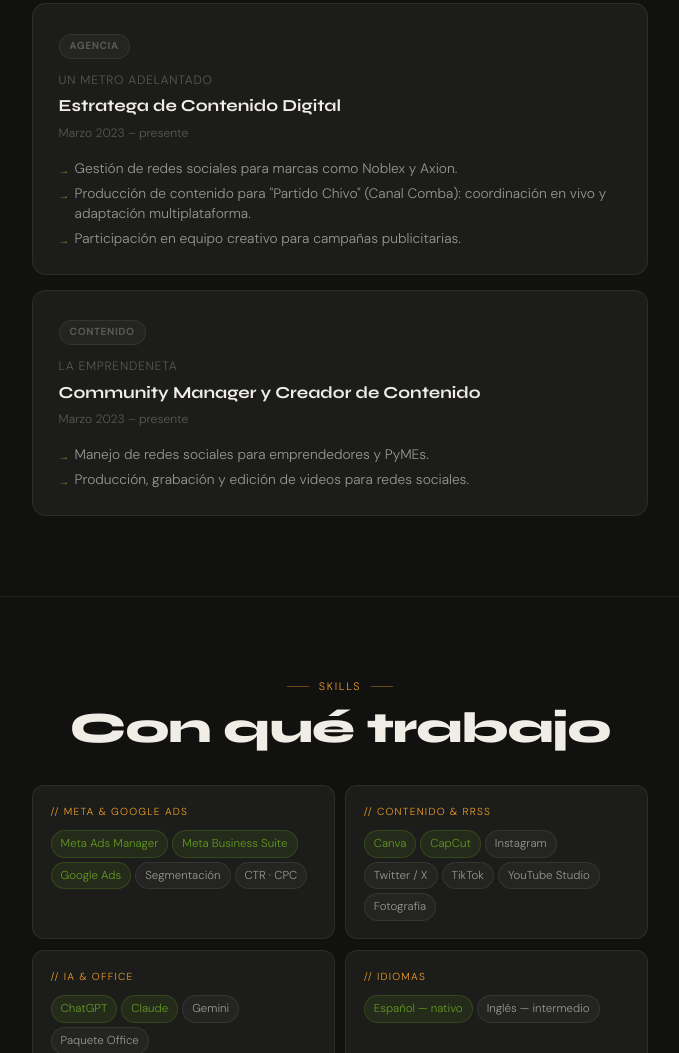
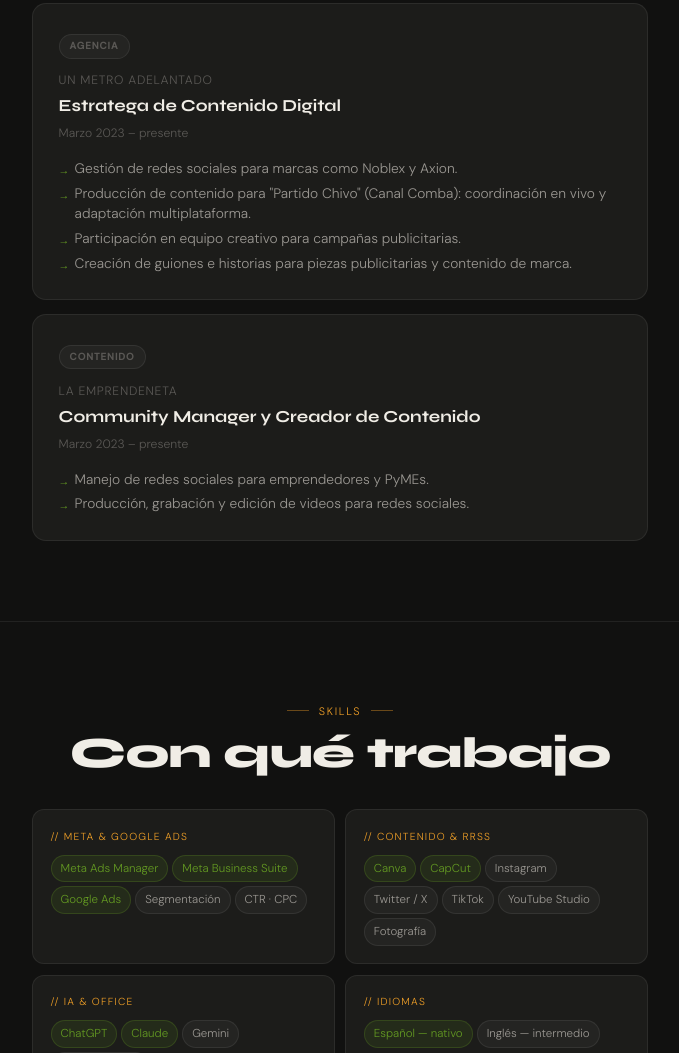
Before and after one commit to OssyPalermo/Portfolio, a plain HTML site: page index.html in a window 1280 px wide. Shown: the part 2050-3103 px from the top of the page, without its empty margins (300-979 px from the left). Drawn offline with Linux system fonts and the light colour scheme.

Commit message:
Update index.html

```diff
--- a/index.html
+++ b/index.html
@@ -302,6 +302,7 @@
         <li>Gestión de redes sociales para marcas como Noblex y Axion.</li>
         <li>Producción de contenido para "Partido Chivo" (Canal Comba): coordinación en vivo y adaptación multiplataforma.</li>
         <li>Participación en equipo creativo para campañas publicitarias.</li>
+        <li>Creación de guiones e historias para piezas publicitarias y contenido de marca.</li>
       </ul>
     </div>
     <div class="ecard fi">
```
